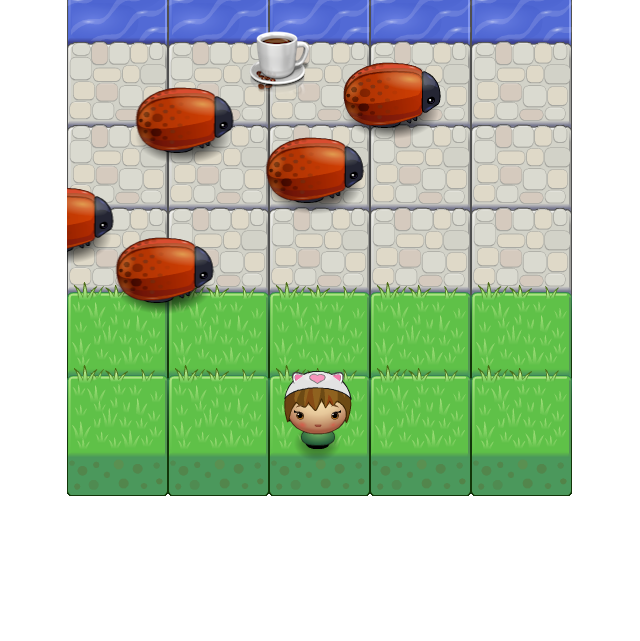
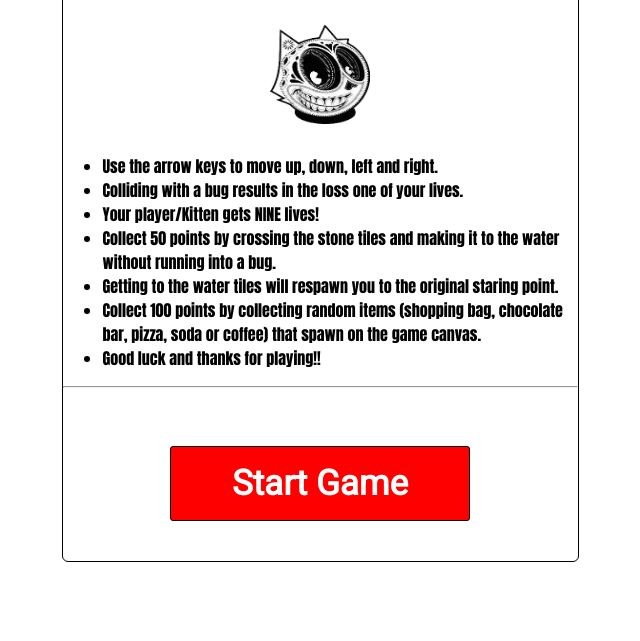
Before and after one commit to SamuraiRanderson/P3-Classic-Arcade-Game-Clone, a plain HTML site: page index.html in a window 1280 px wide. Shown: the part 159-800 px from the top of the page, without its empty margins (321-961 px from the left). Drawn offline with Linux system fonts and the light colour scheme.

Commit message:
feat: Add start screen
Add start screen for game

```diff
--- a/index.html
+++ b/index.html
@@ -5,16 +5,33 @@
     <title>KiTTEN GAME</title>
     <link rel="icon" href="images/SugarSkullCat.png" type="image/png">
     <link rel="stylesheet" href="css/style.css">
-    <link href='http://fonts.googleapis.com/css?family=Anton' rel='stylesheet' type='text/css'>
-    <link href='http://fonts.googleapis.com/css?family=Roboto' rel='stylesheet' type='text/css'>
+    <link href="http://fonts.googleapis.com/css?family=Anton" rel="stylesheet" type="text/css">
+    <link href="http://fonts.googleapis.com/css?family=Roboto" rel="stylesheet" type="text/css">
 </head>
 <body>
 	<h1>KiTTEN GAME</h1>
-	<div id="score">Score: 0</div>
-	<div id="lives">Lives: 9</div>
+	<div id="startGameScreen">
+		<h2>How to play</h2>
+		<img id="SG" class="startImg" src="images/SugarSkullCat.png" alt="Kitten Sugar Skull">
+	<ul>
+		<li>Use the arrow keys to move up, down, left and right.</li>
+		<li>Colliding with a bug results in the loss one of your lives.</li>
+		<li>Your player/Kitten gets NINE lives!</li>
+		<li>Collect 50 points by crossing the stone tiles and making it to the water without running into a bug.</li>
+		<li>Getting to the water tiles will respawn you to the original staring point.</li>
+		<li>Collect 100 points by collecting random items (shopping bag, chocolate bar, pizza, soda or coffee) that spawn on the game canvas.</li>
+		<li>Good luck and thanks for playing!!</li>
+	</ul>
+	<hr>
+		<button id="startGame" class="button" onclick="startClick();">Start Game</button>
+	</div>
+	<div id="gameStats">
+		<div id="score">Score: 0</div>
+		<div id="lives">Lives: 9</div>
+	</div>
 	<div id="gameOver">
 		<h1>GAME OVER</h1>
-		<img id="GO" class="skullImg" src="images/SugarSkullCat.png">
+		<img id="GO" class="skullImg" src="images/SugarSkullCat.png" alt="Kitten Sugar Skull">
 	<hr>
 		<button id="resetButton" class="button" onclick="history.go(0)">Reset</button>
 	</div>
--- a/js/app.js
+++ b/js/app.js
@@ -16,6 +16,11 @@ var itemSprites = ['images/cup.png', // Array of item sprites //
     'images/shoppingBag.png'];
 
 // Enemies our player must avoid
+function startClick () { // Starts the game //
+    gameOver = false;
+    document.getElementById('startGameScreen').style.display = 'none';
+}
+
 var Enemy = function(x,y) {
     this.x = x; // Sets (x,y) enemy position on canvas //
     this.y = y;
@@ -140,6 +145,7 @@ function GameOver () { // Triggers the Game Over screen //
     document.getElementById('gameOver').style.display = 'block';
 
 }
+
 // Now instantiate your objects.
 // Place all enemy objects in an array called allEnemies
 var allEnemies = [];
```
